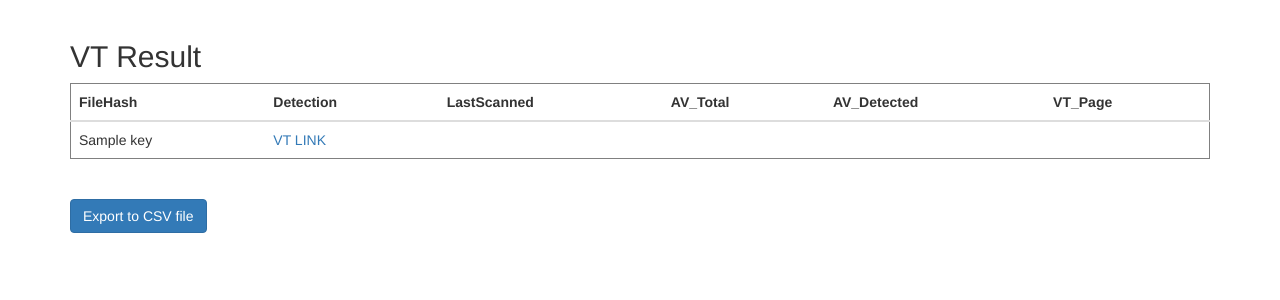
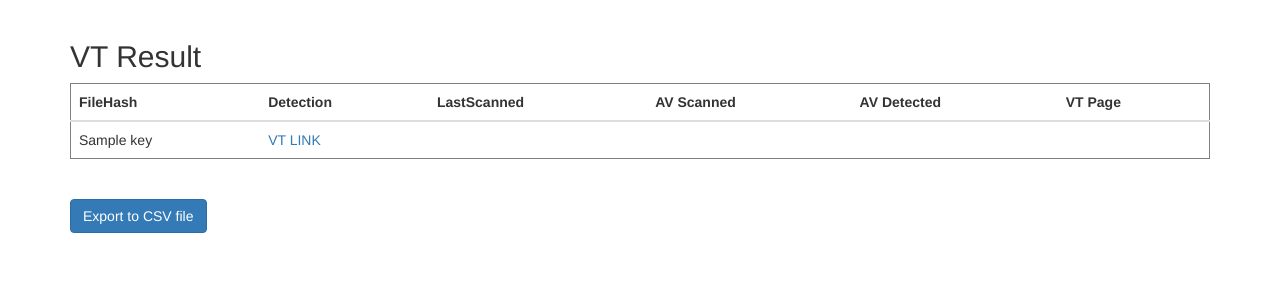
Before and after one commit to samjeba/vtcheck, a Flask app: template templates/table.html in a window 1280 px wide. Shown: the part 52-352 px from the top of the page. Run offline with Flask 2, Linux system fonts and the light colour scheme; the template is opened without the code that fills it: most values are stand-ins (such as "Sample title", 1, 10 or a date in 2020); some libraries are stand-ins or nearby versions.

Commit message:
table label
update table label

```diff
--- a/templates/table.html
+++ b/templates/table.html
@@ -11,9 +11,9 @@
                 <th scope="col">FileHash</th>
                 <th scope="col">Detection</th>
                 <th scope="col">LastScanned</th>
-                <th scope="col">AV_Total</th>
-                <th scope="col">AV_Detected</th>
-                <th scope="col">VT_Page</th>
+                <th scope="col">AV Scanned</th>
+                <th scope="col">AV Detected</th>
+                <th scope="col">VT Page</th>
             </tr>
         </thead>
 <tbody>
```
